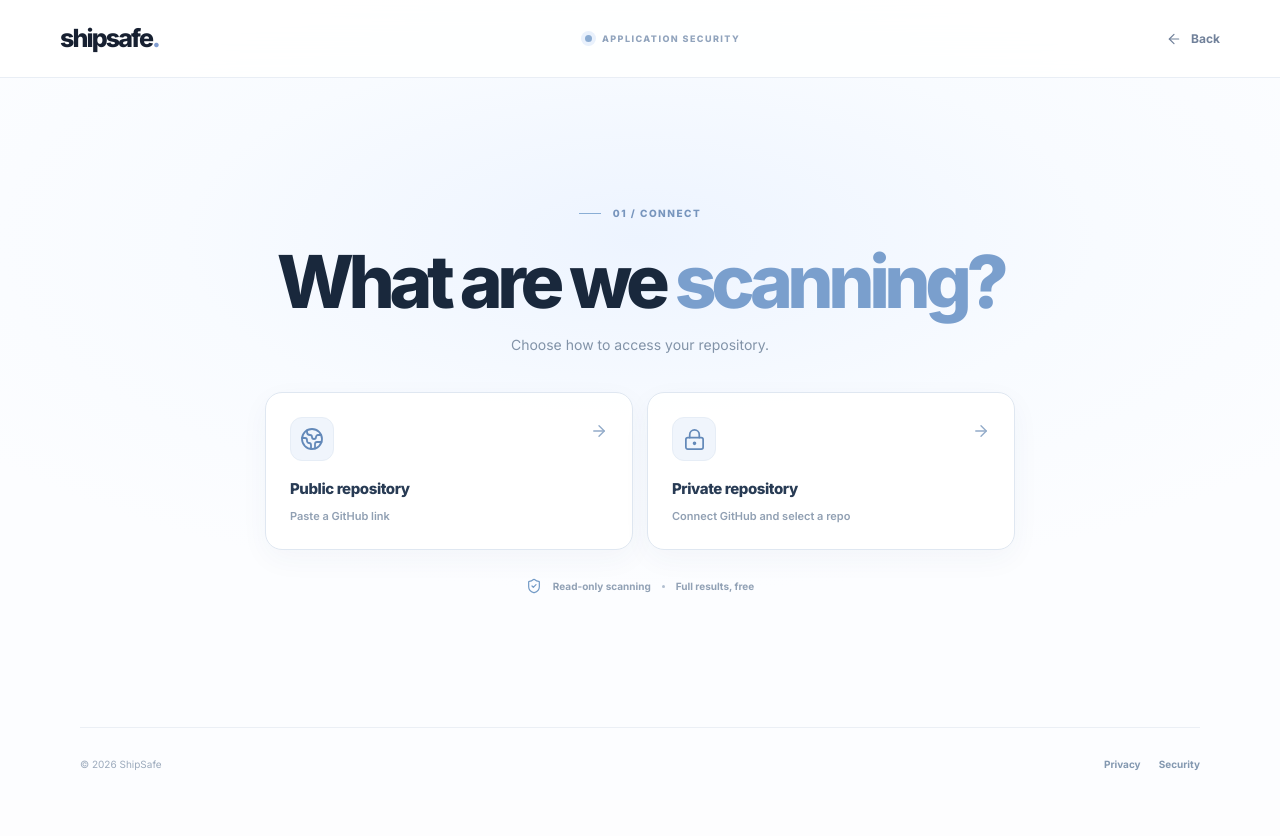
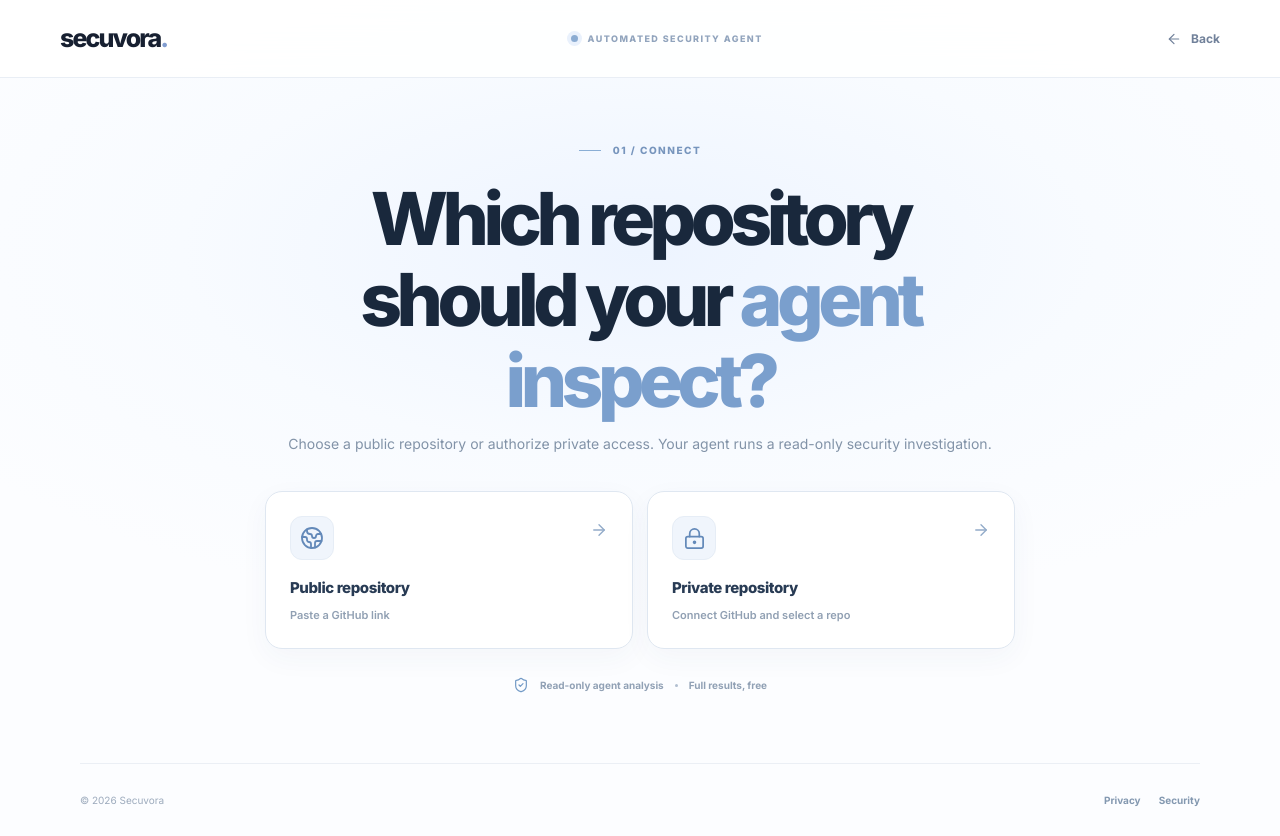
Before and after one commit to helloskyorigin/Safe-sure, a Next.js app: page /assess in a window 1280 px wide. Before the commit the page ends 800 px from the top, so only its background shows below. Built offline with nearby package versions, Linux system fonts and the light colour scheme.

Commit message:
brand: apply Secuvora security agent identity across app flow, reports, history and metadata

```diff
--- a/components/AssessmentStart.tsx
+++ b/components/AssessmentStart.tsx
@@ -51,8 +51,8 @@ export default function AssessmentStart() {
       <a href="#connect-main" className="skip-link">Skip to repository connection</a>
       <header className="assess-header connect-header">
         <div className="assess-container assess-header-inner">
-          <Link href="/" className="brand" aria-label="ShipSafe home">shipsafe<span>.</span></Link>
-          <span className="connect-header-mark"><span/> APPLICATION SECURITY</span>
+          <Link href="/" className="brand" aria-label="Secuvora home">secuvora<span>.</span></Link>
+          <span className="connect-header-mark"><span/> AUTOMATED SECURITY AGENT</span>
           <Link href="/" className="assess-back"><ArrowLeft size={16}/> <span>Back</span></Link>
         </div>
       </header>
@@ -60,8 +60,8 @@ export default function AssessmentStart() {
       <main id="connect-main" className="connect-main">
         <motion.div className="connect-content" {...entrance}>
           <div className="connect-step"><span className="connect-step-line"/> 01 / CONNECT</div>
-          <h1>What are we <em>scanning?</em></h1>
-          <p className="connect-subtitle">Choose how to access your repository.</p>
+          <h1>Which repository should your <em>agent inspect?</em></h1>
+          <p className="connect-subtitle">Choose a public repository or authorize private access. Your agent runs a read-only security investigation.</p>
 
           <div className="connect-choices" role="group" aria-label="Repository visibility">
             <button type="button" className={"connect-choice" + (mode === "public" ? " selected" : "")}
@@ -97,19 +97,19 @@ export default function AssessmentStart() {
                   </div>
                   {error && <p className="connect-error" role="alert" id="connect-url-error">{error}</p>}
                   <button type="submit" className="connect-submit">
-                    Scan repository <ArrowRight size={18}/>
+                    Run security agent <ArrowRight size={18}/>
                   </button>
                 </form>
               ) : <PrivateRepoConnector/>}
             </motion.div>}
           </AnimatePresence>
 
-          <p className="connect-reassurance"><ShieldCheck size={16}/> Read-only scanning <span/> Full results, free</p>
+          <p className="connect-reassurance"><ShieldCheck size={16}/> Read-only agent analysis <span/> Full results, free</p>
         </motion.div>
       </main>
 
       <footer className="connect-footer">
-        <span>© 2026 ShipSafe</span>
+        <span>© 2026 Secuvora</span>
         <nav aria-label="Legal links"><Link href="/privacy">Privacy</Link><Link href="/security">Security</Link></nav>
       </footer>
     </div>
```
